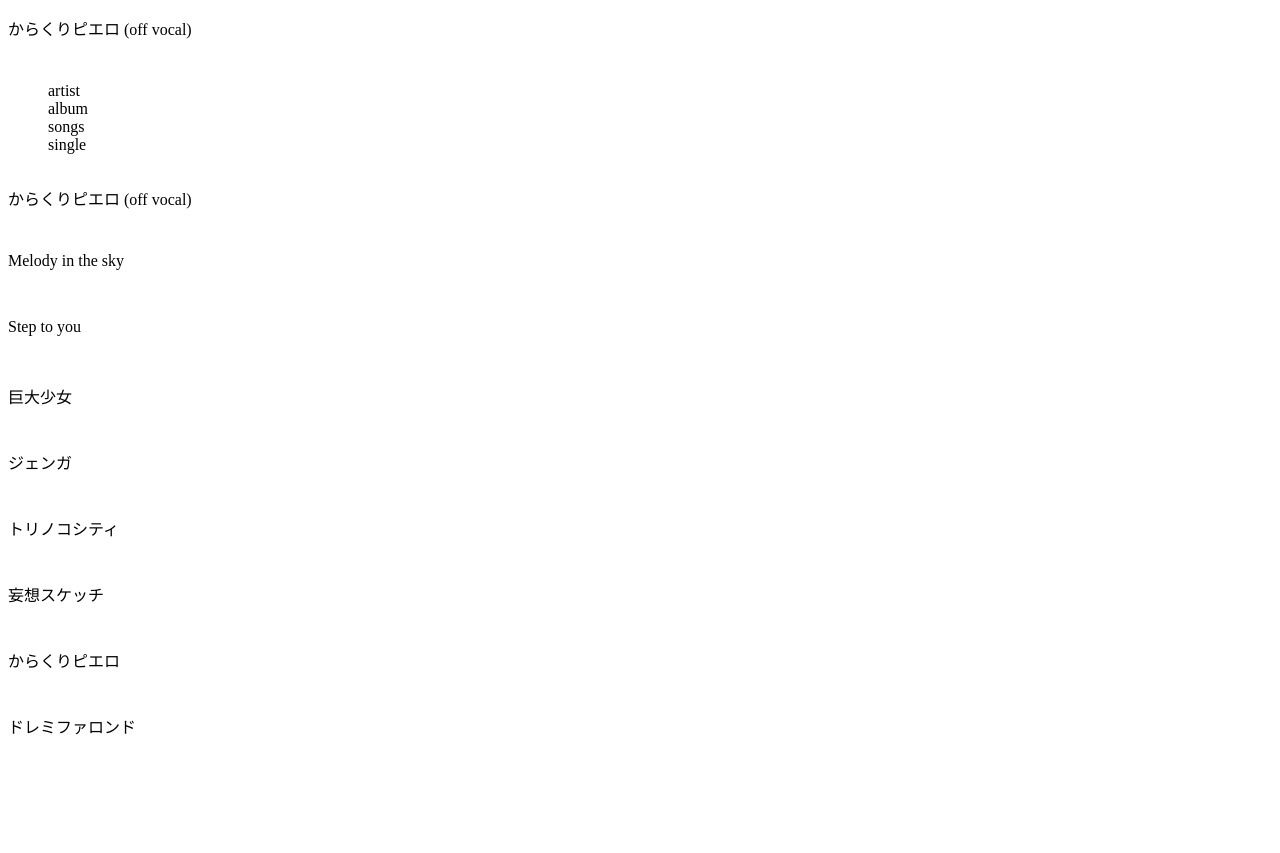
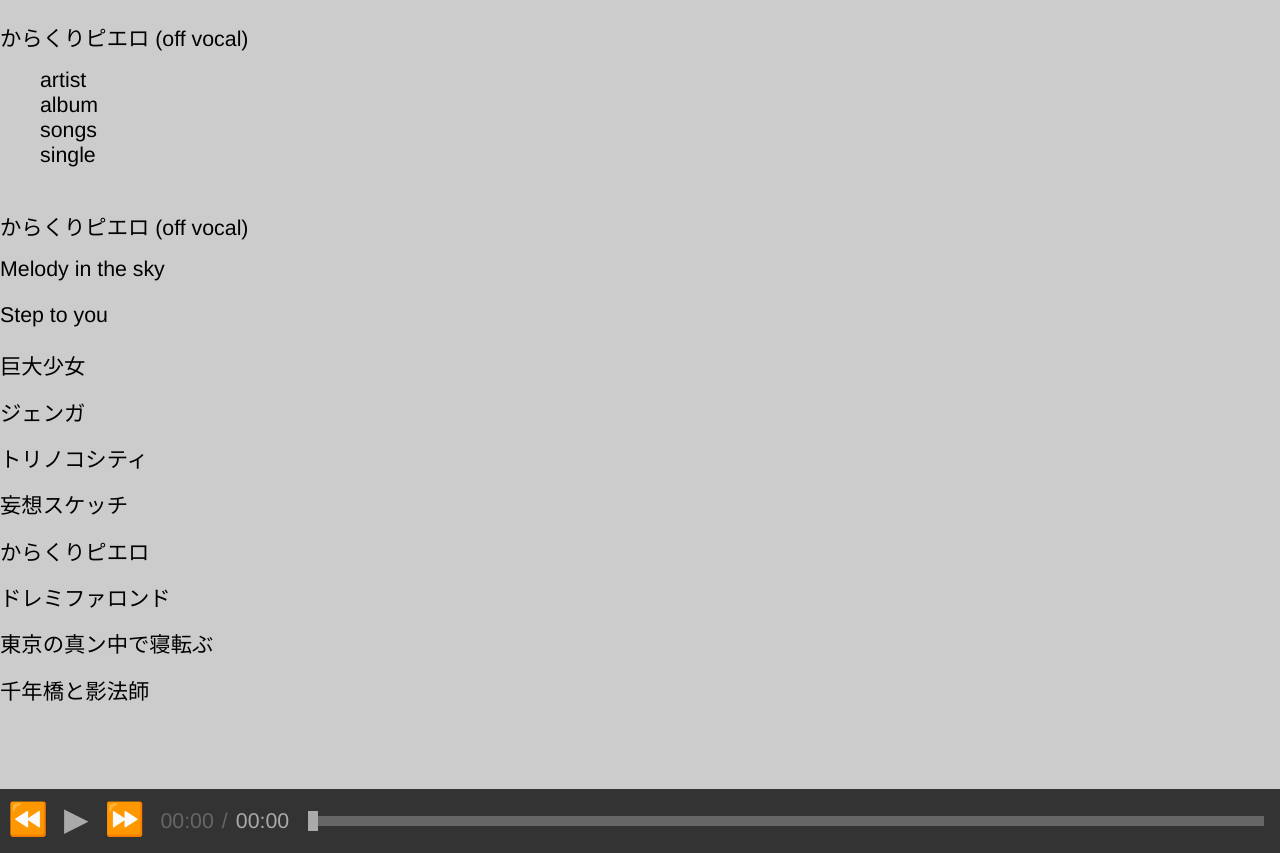
Before and after one commit to magcius/omega, a plain HTML site: page client/omega.html in a window 1280 px wide. Before the commit the page ends 800 px from the top, so only its background shows below. Drawn offline with Linux system fonts and the light colour scheme.

Commit message:
more hacking

```diff
--- a/client/library.js
+++ b/client/library.js
@@ -34,6 +34,11 @@
             return c.isValid(songID);
         });
     };
+    Library.prototype.getSongFilename = function(songID) {
+        var root = this.$data.root;
+        var song = this.getSong(songID);
+        return root + "/" + this.getString(song.path) + "/" + this.getString(song.filename);
+    }
 
     // Returns N items around i inside L. The returned
     // list is always of size N*2+1, with the middle item
--- a/client/omega.html
+++ b/client/omega.html
@@ -3,18 +3,11 @@
   <head>
     <meta charset="utf8">
     <title>Omega</title>
+    <link href="styles.css" rel="stylesheet">
   </head>
   <body>
-    <style>
-    .homo-list {
-        height: 600px;
-        overflow: auto;
-    }
-
-    .song-display {
-        height: 50px;
-    }
-    </style>
+    <script src="signals.js"></script>
+    <script src="slider.js"></script>
     <script src="homolist.js"></script>
     <script src="library.js"></script>
     <script src="ui.js"></script>
--- /dev/null
+++ b/client/signals.js
@@ -0,0 +1,32 @@
+(function(exports) {
+    "use strict";
+
+    var Signals = {};
+
+    function emit(name, args) {
+        var signals = this.$signals;
+        if (!signals || !signals[name] || signals[name].length == 0)
+            return;
+
+        signals[name].forEach(function(func) {
+            func(args);
+        });
+    }
+
+    function connect(name, func) {
+        var signals = this.$signals;
+        if (!signals)
+            signals = this.$signals = {};
+        if (!signals[name])
+            signals[name] = [];
+        signals[name].push(func);
+    }
+
+    Signals.addSignalMethods = function(obj) {
+        obj.emit = emit;
+        obj.connect = connect;
+    };
+
+    exports.Signals = Signals;
+
+})(window);
--- /dev/null
+++ b/client/slider.js
@@ -0,0 +1,83 @@
+(function(exports) {
+    "use strict";
+
+    function getX(elem) {
+        var x = 0;
+        do {
+            x += elem.offsetLeft;
+        } while ((elem = elem.offsetParent));
+        return x;
+    }
+
+    function Slider() {
+        this._toplevel = document.createElement('div');
+        this._toplevel.classList.add('slider');
+
+        this._trough = document.createElement('div');
+        this._trough.classList.add('slider-trough');
+
+        this._onMouseDown = this._onMouseDown.bind(this);
+        this._onMouseMove = this._onMouseMove.bind(this);
+        this._onMouseUp = this._onMouseUp.bind(this);
+
+        this._trough.addEventListener('mousedown', this._onMouseDown);
+        this._toplevel.appendChild(this._trough);
+
+        this._knob = document.createElement('div');
+        this._knob.classList.add('slider-knob');
+        this._trough.appendChild(this._knob);
+
+        this._dragging = false;
+
+        this.elem = this._toplevel;
+
+        this.setValue(0);
+    }
+    Slider.prototype._onMouseDown = function(event) {
+        window.addEventListener('mousemove', this._onMouseMove);
+        window.addEventListener('mouseup', this._onMouseUp);
+
+        this._setDragging(true);
+        this._handleDragEvent(event);
+    };
+    Slider.prototype._onMouseMove = function(event) {
+        this._handleDragEvent(event);
+    };
+    Slider.prototype._onMouseUp = function(event) {
+        this._handleDragEvent(event);
+        this._setDragging(false);
+        window.removeEventListener('mousemove', this._onMouseMove);
+        window.removeEventListener('mouseup', this._onMouseUp);
+    };
+    Slider.prototype._handleDragEvent = function(event) {
+        if (!this._dragging)
+            return;
+
+        var mx = event.clientX;
+        var cx = getX(this._trough);
+        var x = mx - cx;
+        var w = this._trough.offsetWidth;
+        var value = Math.min(Math.max(x / w, 0), 1);
+        if (this.setValue(value))
+            this.emit('value-changed', value);
+    };
+    Slider.prototype.getValue = function(value) {
+        return this._value;
+    };
+    Slider.prototype.setValue = function(value) {
+        if (this._value == value)
+            return false;
+
+        this._value = value;
+        this._knob.style.left = (value * 100) + '%';
+        return true;
+    };
+    Slider.prototype._setDragging = function(isDragging) {
+        this._dragging = isDragging;
+        this._knob.classList.toggle('sliding', isDragging);
+    };
+    Signals.addSignalMethods(Slider.prototype);
+
+    exports.Slider = Slider;
+
+})(window);
--- a/client/styles.css
+++ b/client/styles.css
@@ -1,8 +1,95 @@
+
+html, body {
+    margin: 0;
+    padding: 0;
+
+    font: 16pt "Helvetica Neue";
+}
+
+body {
+    background: #ccc;
+}
+
 .homo-list {
     height: 600px;
     overflow: auto;
 }
 
+.slider-trough {
+    position: relative;
+    height: 10px;
+    background: #666;
+}
+
+.slider-knob {
+    position: absolute;
+    top: 0; left: 0;
+
+    height: 20px;
+    width: 10px;
+    margin-top: -5px;
+    margin-left: -5px;
+    background: #aaa;
+}
+.slider-knob:hover {
+    background: #eee;
+    box-shadow: 0px 2px black;
+}
+.slider-knob.sliding {
+    background: #fff;
+    box-shadow: 0px 2px black;
+}
+
 .song-display {
-    height: 50px;
+    height: 25px;
 }
+.song-display.nth-child(odd) {
+}
+
+.playback-controls {
+    background: #333;
+    overflow: auto;
+    height: 64px;
+    line-height: 64px;
+
+    display: flex;
+    align-items: center;
+}
+
+.playback-controls .playback-slider {
+    flex: 1;
+    padding: 0 16px;
+}
+
+.playback-control {
+    padding: 0 8px;
+    cursor: pointer;
+    color: #aaa;
+    margin-top: -4px;
+    font-size: 24pt;
+}
+
+.playback-control:hover {
+    color: #fff;
+    text-shadow: 0px 2px black;
+}
+
+.times {
+    display: flex;
+    color: #666;
+}
+
+.time-display {
+    padding: 0 8px;
+}
+.time-display-layout-time {
+    margin-top: -120%;
+    visibility: hidden;
+}
+
+.time-display.playback-time {
+    color: #666;
+}
+.time-display.duration-time {
+    color: #aaa;
+}
--- a/client/ui.js
+++ b/client/ui.js
@@ -108,6 +108,108 @@
         this._redisplay();
     };
 
+    // Time Display -- "00:01"
+
+    function TimeDisplay() {
+        this._toplevel = document.createElement('div');
+        this._toplevel.classList.add('time-display');
+
+        this._time = document.createElement('div');
+        this._time.classList.add('time-display-time');
+        this._time.textContent = "00:00";
+        this._toplevel.appendChild(this._time);
+
+        // This is a bit fancy. We want to have the time take up the same
+        // space no matter what text is being displayed, but we don't want
+        // to hardcode a width. To do this, we have an element always
+        // showing "00:00" but with visibility: hidden on it, which pads our
+        // layout to what we want.
+        this._layoutTime = document.createElement('div');
+        this._layoutTime.classList.add('time-display-layout-time');
+        this._layoutTime.textContent = "00:00";
+        this._toplevel.appendChild(this._layoutTime);
+
+        this.elem = this._toplevel;
+    }
+    TimeDisplay.prototype.setTime = function(secs) {
+        function zfill(n) {
+            if (n >= 10)
+                return '' + n;
+            else
+                return '0' + n;
+        }
+        function getTimeString(time) {
+            var hours, mins, secs;
+
+            mins = Math.floor(time / 60)
+            secs = Math.floor(time % 60);
+
+            hours = Math.floor(mins / 60);
+            mins = Math.floor(mins % 60);
+
+            var str = zfill(mins) + ":" + zfill(secs);
+            if (hours > 0)
+                str = zfill(hours) + ":" + str;
+            return str;
+        }
+
+        this._time.textContent = getTimeString(secs);
+    };
+
+    // Playback Controls
+
+    var PLAYBACK_SYMBOLS = {
+        PLAY     : "\u25B6",
+        PAUSE    : "\u2759\u2759",
+        PREVIOUS : "\u23EA",
+        NEXT     : "\u23E9",
+    };
+
+    function PlaybackControls() {
+        this._toplevel = document.createElement('div');
+
+        this._toplevel.classList.add('playback-controls');
+
+        this._previous = document.createElement('div');
+        this._previous.classList.add('playback-control');
+        this._previous.classList.add('previous');
+        this._previous.textContent = PLAYBACK_SYMBOLS.PREVIOUS;
+        this._toplevel.appendChild(this._previous);
+
+        this._playPause = document.createElement('div');
+        this._playPause.classList.add('playback-control');
+        this._playPause.classList.add('play-pause');
+        this._playPause.textContent = PLAYBACK_SYMBOLS.PLAY;
+        this._toplevel.appendChild(this._playPause);
+
+        this._next = document.createElement('div');
+        this._next.classList.add('playback-control');
+        this._next.classList.add('next');
+        this._next.textContent = PLAYBACK_SYMBOLS.NEXT;
+        this._toplevel.appendChild(this._next);
+
+        this._times = document.createElement('div');
+        this._times.classList.add('times');
+        this._toplevel.appendChild(this._times);
+
+        this._playbackTime = new TimeDisplay();
+        this._playbackTime.elem.classList.add('playback-time');
+        this._times.appendChild(this._playbackTime.elem);
+
+        this._times.appendChild(document.createTextNode('/'));
+
+        this._durationTime = new TimeDisplay();
+        this._durationTime.elem.classList.add('duration-time');
+        this._times.appendChild(this._durationTime.elem);
+
+        this._slider = new Slider();
+        this._slider.elem.classList.add('playback-slider');
+        this._toplevel.appendChild(this._slider.elem);
+
+        this.elem = this._toplevel;
+    }
+    Signals.addSignalMethods(PlaybackControls.prototype);
+
     // Main View
 
     function MainView(library) {
@@ -120,6 +222,9 @@
 
         this._contextDisplay = new ContextDisplay(this._library);
         this._toplevel.appendChild(this._contextDisplay.elem);
+
+        this._playbackControls = new PlaybackControls();
+        this._toplevel.appendChild(this._playbackControls.elem);
 
         this.elem = this._toplevel;
     }
```
Also changed, not shown: client/lazymodel.js (added, +24 -0 lines), client/player.js (added, +35 -0 lines), client/playertest.html (added, +11 -0 lines).
